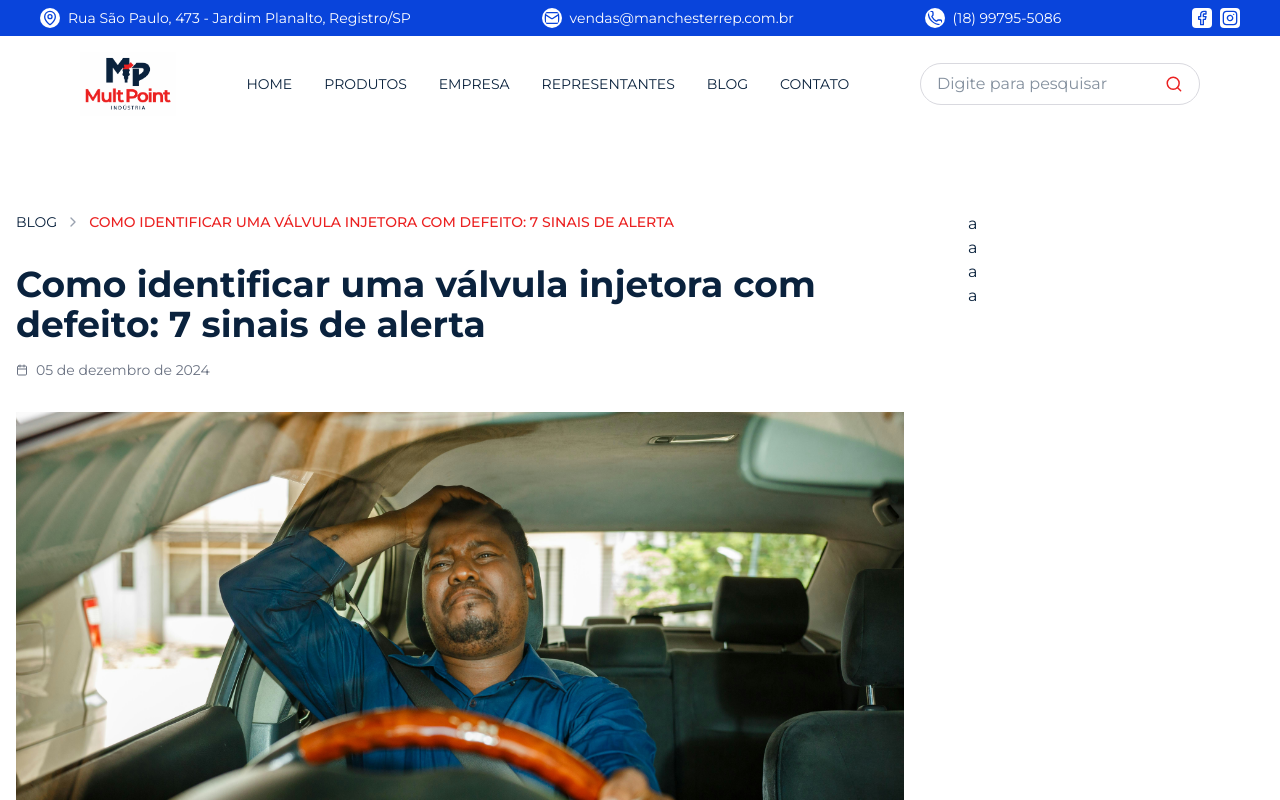
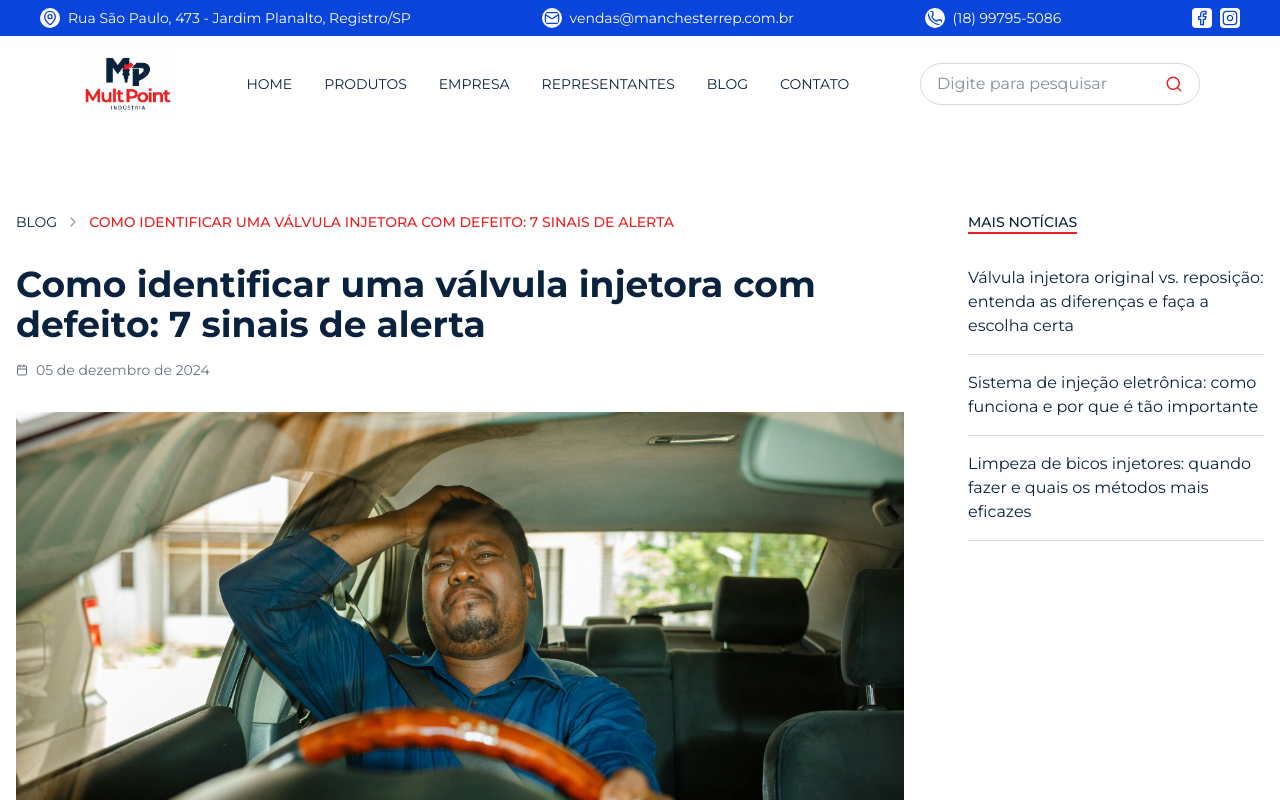
Before and after one commit to multpoint-ti/multipoint, a Next.js app: page /blog/como-identificar-valvula-injetora-com-defeito-7-sinais-de-alerta in a window 1280 px wide. Shown: the top 800 px of the page. Built offline with nearby package versions, Linux system fonts and the light colour scheme.

Commit message:
add more news column

```diff
--- a/src/blog/news-detail.tsx
+++ b/src/blog/news-detail.tsx
@@ -9,7 +9,8 @@ import { Footer } from '@/shared/footer';
 import PageContainer from '@/shared/page-container';
 import { Breadcrumb } from '@/shared/breadcrumb';
 import { ArrowLeft, Calendar } from 'lucide-react';
-import { formatDate, getTypeLabel } from './blog-card';
+import { formatDate, } from './blog-card';
+import SectionTagName from '@/shared/section-tag-name';
 
 interface NewsDetailProps {
   slug: string;
@@ -17,21 +18,29 @@ interface NewsDetailProps {
 
 export default function NewsDetailComponent({ slug }: NewsDetailProps) {
   const [news, setNews] = useState<News | null>(null);
+  const [otherNews, setOtherNews] = useState<News[]>([]);
   const [loading, setLoading] = useState(true);
   const [error, setError] = useState<string | null>(null);
 
   useEffect(() => {
     const fetchNews = () => {
       setLoading(true);
-      fetch(`/api/blog/${slug}`)
-        .then(response => {
-          if (!response.ok) {
-            throw new Error('Notícia não encontrada');
-          }
-          return response.json();
-        })
-        .then(data => {
-          setNews(data);
+
+      // Fetch current news and all news in parallel
+      Promise.all([
+        fetch(`/api/blog/${slug}`).then(res => {
+          if (!res.ok) throw new Error('Notícia não encontrada');
+          return res.json();
+        }),
+        fetch('/api/blog').then(res => res.json())
+      ])
+        .then(([currentNews, allNewsResponse]) => {
+          setNews(currentNews);
+          // Filter out current news and get 3 most recent
+          const filtered = (allNewsResponse.news || [])
+            .filter((n: News) => n.slug !== slug)
+            .slice(0, 3); // Already sorted by newest from API
+          setOtherNews(filtered);
           setLoading(false);
         })
         .catch(error => {
@@ -67,8 +76,8 @@ export default function NewsDetailComponent({ slug }: NewsDetailProps) {
         <Menu />
         <PageContainer>
           <div className='py-12 text-center'>
-            <p className='text-red-600 mb-4'>Erro: {error}</p>
-            <Link href='/blog' className='text-blue-600 hover:underline'>
+            <p className='text-red-amber-torque mb-4'>Erro: {error}</p>
+            <Link href='/blog' className='text-blue-gravel-mist hover:underline'>
               Voltar para o blog
             </Link>
           </div>
@@ -211,7 +220,7 @@ export default function NewsDetailComponent({ slug }: NewsDetailProps) {
             <div className='border-t border-gray-200 mt-12 pt-8'>
               <Link
                 href='/blog'
-                className='inline-flex items-center gap-2 text-blue-600 hover:underline'
+                className='inline-flex items-center gap-2 text-blue-gravel-mist hover:underline'
               >
                 <ArrowLeft className='w-4 h-4' />
                 Ver todas as notícias
@@ -219,12 +228,25 @@ export default function NewsDetailComponent({ slug }: NewsDetailProps) {
             </div>
           </div>
 
-          <div className='w-full lg:w-1/4'>
-            <p className=''></p>
-            <p>a</p>
-            <p>a</p>
-            <p>a</p>
-            <p>a</p>
+          <div className='hidden lg:block w-full lg:w-1/4'>
+            <div className='sticky top-8 space-y-8'>
+              <SectionTagName text='Mais Notícias' />
+              <div className='space-y-4'>
+                {otherNews.map((item) => (
+                  <div key={item.id}>
+                    <Link
+                      href={`/blog/${item.slug}`}
+                      className='block group'
+                    >
+                      <h4 className='group-hover:text-blue-gravel-mist transition-colors'>
+                        {item.title}
+                      </h4>
+                    </Link>
+                    <div className='border-b border-gray-oxide-steel mt-4'></div>
+                  </div>
+                ))}
+              </div>
+            </div>
           </div>
         </div>
       </PageContainer>
```
